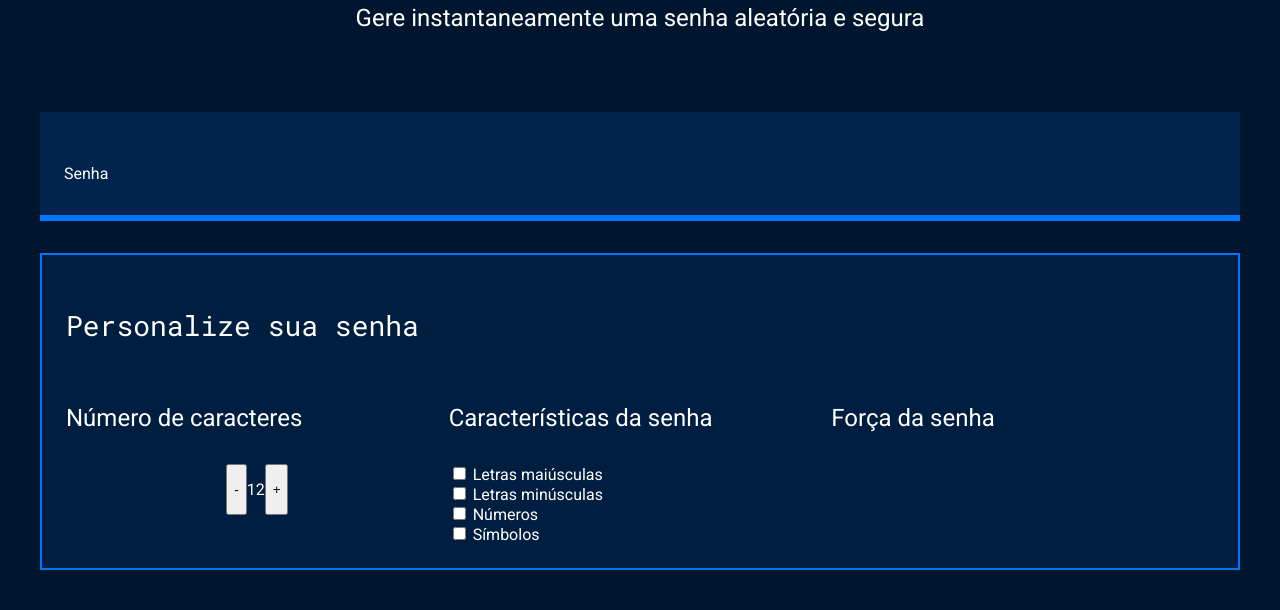
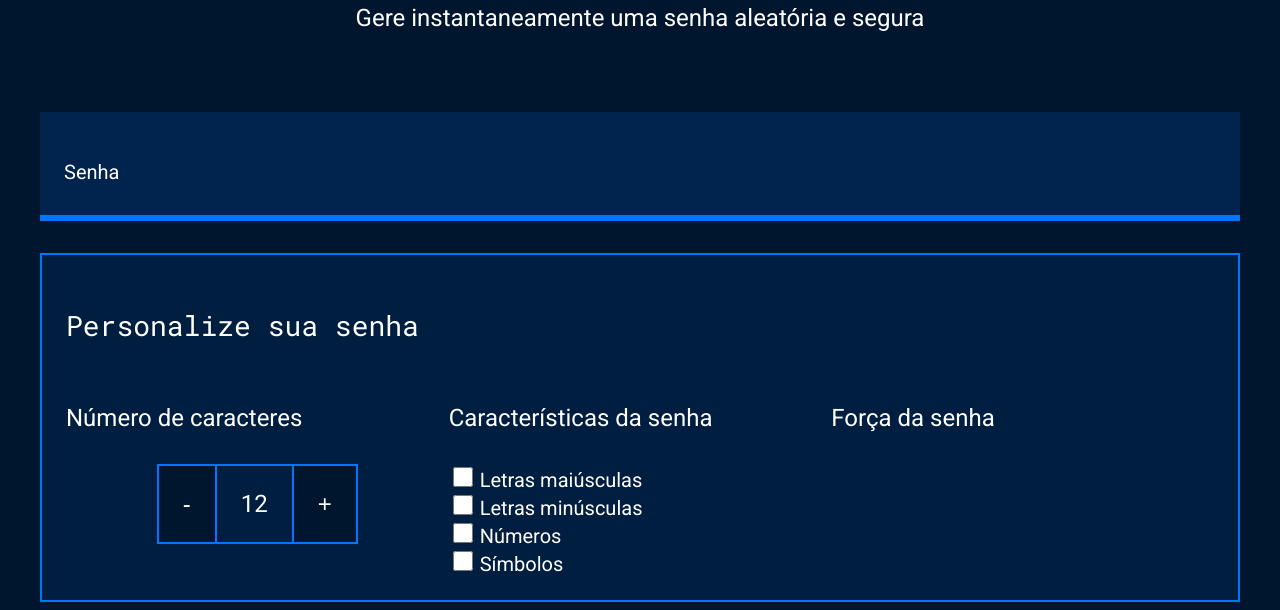
Before and after one commit to oliveirazxx/senhas-segura, a plain HTML site: page index.html in a window 1280 px wide. Shown: the part 191-801 px from the top of the page. Drawn offline with Linux system fonts and the light colour scheme.

Commit message:
atualizaçao

```diff
--- a/index.html
+++ b/index.html
@@ -33,20 +33,20 @@
                 <div class="parametro-senha">
                     <h4 class="parametro-senha__titulo">Características da senha</h4>
                     <div class="parametro-senha-checkbox">
-                        <input name="maiusculo" type="checkbox">
+                        <input name="maiusculo" type="checkbox" class="checkbox">
                         <label for="maiusculo">Letras maiúsculas</label>
                     </div>
                   <div class="parametro-senha-checkbox">
-                        <input name="minusculo" type="checkbox">
+                        <input name="minusculo" type="checkbox" class="checkbox">
                         <label for="minusculo">Letras minúsculas</label>
                     </div>
                     <div class="parametro-senha-checkbox">
-                        <input name="numero" type="checkbox">
+                        <input name="numero" type="checkbox" class="checkbox">
                         <label for="numero">Números</label>
 
                     </div>
                     <div class="parametro-senha-checkbox">
-                        <input name="simbolo" type="checkbox">
+                        <input name="simbolo" type="checkbox" class="checkbox">
                         <label for="simbolo">Símbolos</label>
 
                     </div>
--- a/style.css
+++ b/style.css
@@ -91,12 +91,28 @@ body{
 }
 
 .parametro-senha__botao{
-
+background-color: var(--cor-de-fundo);
+color: var(--branco);
+border: 2px solid var(--borda);
+padding: 24px;
+font-size: 24px;
+cursor: pointer;
 }
 .parametro-senha__texto{
-
+border-top: 2px solid var(--borda);
+border-bottom: 2px solid var(--borda);
+padding: 24px;
+margin: 0px;
+font-size: 24px;
 }
 
+label{
+    font-size: 20px;
+}
+.checkbox{
+    width: 20px;
+    height: 20px;
+}
 @media screen and (min-width: 768px) {
     .parametro-coluna__senha{
         flex-direction: row;
```
